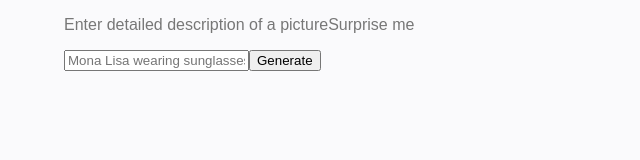
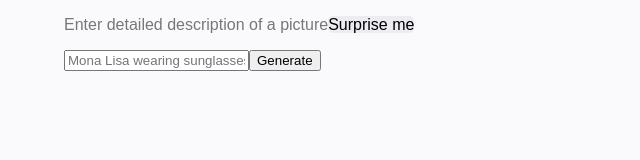
Before and after one commit to Pav85/my_AI_picture_page, a React (Vite) app: page / in a window 1280 px wide. Shown: the top 160 px of the page, without its empty margins (0-640 px from the left). Built offline with nearby package versions, Linux system fonts and the light colour scheme.

Commit message:
Update index.css

```diff
--- a/src/index.css
+++ b/src/index.css
@@ -23,3 +23,9 @@ body {
   flex-direction: column;
   justify-content: center;
 }
+
+.surprise {
+  background-color: #ececf1;
+  color: #000;
+  border-radius: 5px;
+}
```
